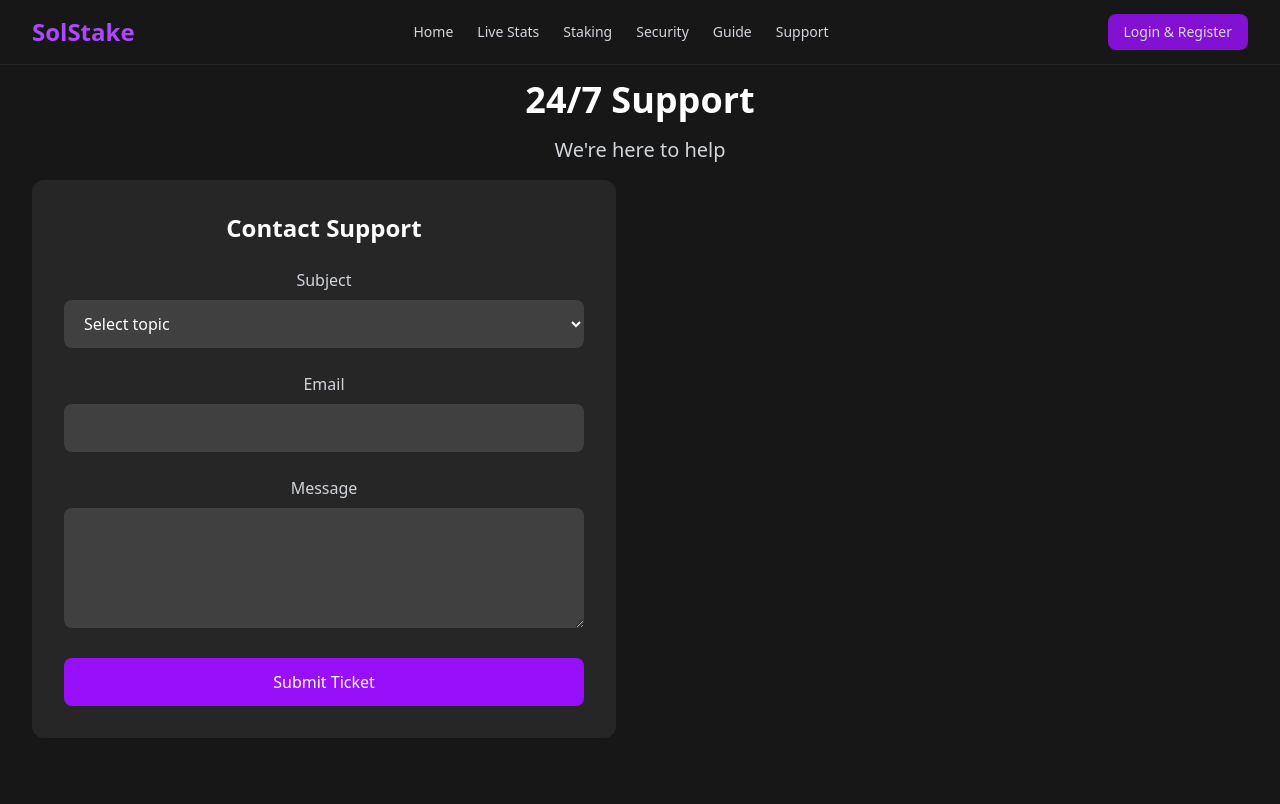
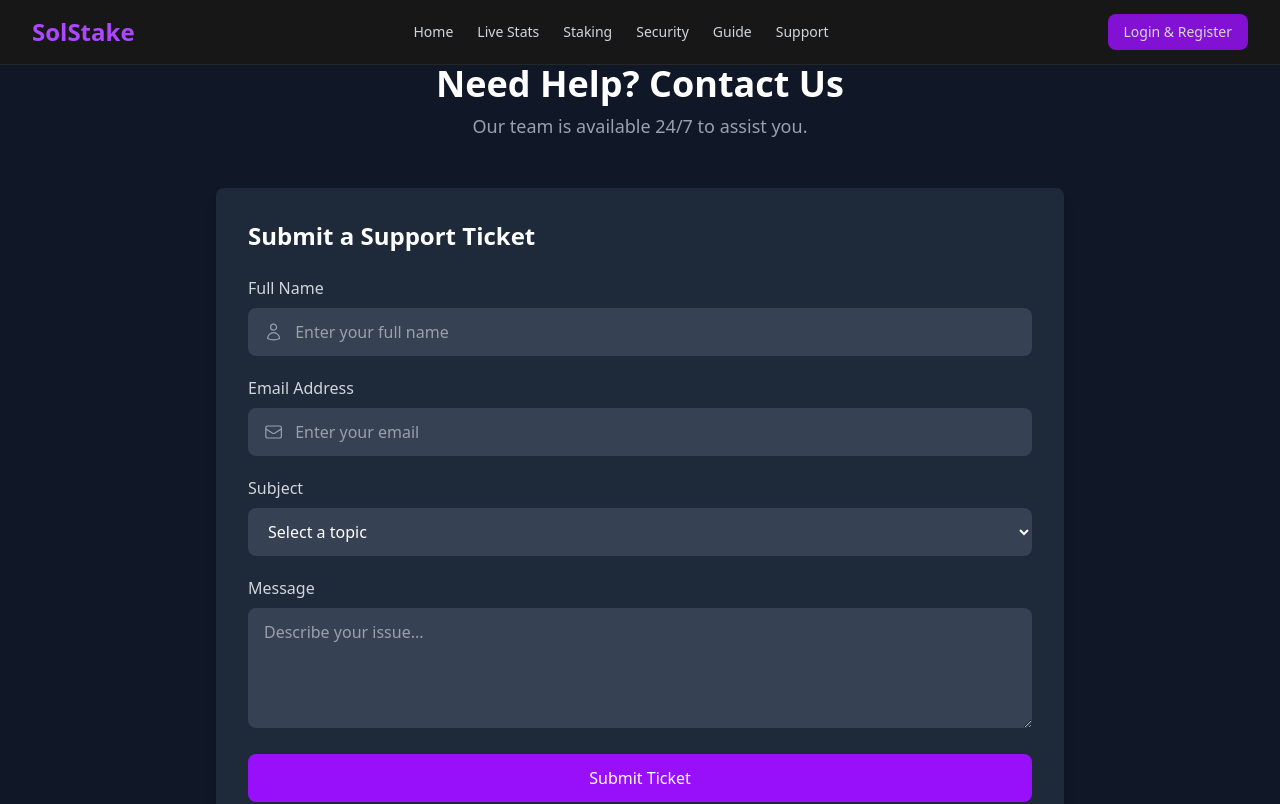
Before and after one commit to Lalitchaudhary01/blockchain, a React (Vite) app in the folder client/: page /support in a window 1280 px wide. Shown: the top 804 px of the page. Built offline with nearby package versions, Linux system fonts and the light colour scheme.

Commit message:
manage state by redux

```diff
--- a/client/src/components/Hero.jsx
+++ b/client/src/components/Hero.jsx
@@ -1,12 +1,14 @@
 import { useState } from "react";
 import { useNavigate } from "react-router-dom";
+import { useSelector } from "react-redux";
+import { toast } from "react-hot-toast";
 
 export default function Hero() {
   const [amount, setAmount] = useState("");
   const [days, setDays] = useState("");
   const [returns, setReturns] = useState(0);
-
-  const navigate = useNavigate(); // Navigation hook
+  const navigate = useNavigate();
+  const user = useSelector((state) => state.user.user);
 
   const calculateReturns = () => {
     const parsedAmount = parseFloat(amount) || 0;
@@ -17,12 +19,20 @@ export default function Hero() {
     setReturns(calculatedReturns.toFixed(2));
   };
 
+  const handleStartStaking = () => {
+    if (user) {
+      navigate("/wallet");
+    } else {
+      toast.error("You need to log in to start staking!");
+      navigate("/auth");
+    }
+  };
+
   return (
     <section id="hero" className="bg-neutral-900 pt-16">
       <div className="max-w-7xl mx-auto px-4 sm:px-6 lg:px-8 min-h-[70vh] flex items-center">
         <div className="grid grid-cols-1 md:grid-cols-2 gap-12 items-center">
           {/* Left Content */}
-
           <div className="space-y-8 animate-fade-in-left">
             <h1 className="text-4xl md:text-6xl font-bold text-white">
               Maximize Your <span className="text-purple-500">Solana</span>{" "}
@@ -35,16 +45,12 @@ export default function Hero() {
             </p>
 
             <div className="flex flex-col sm:flex-row gap-4">
-              {/* Navigate to Solana Wallet */}
               <button
-                onClick={() => navigate("/wallet")}
+                onClick={handleStartStaking}
                 className="bg-purple-600 hover:bg-purple-700 text-white px-8 py-3 rounded-lg text-lg font-medium transition-all duration-300 animate-pulse ml-5"
               >
                 Start Staking
               </button>
-              {/* <button className="border border-purple-500 text-purple-500 hover:bg-purple-500 hover:text-white px-8 py-3 rounded-lg text-lg font-medium transition-all duration-300">
-                Learn More
-              </button> */}
             </div>
 
             <div className="flex gap-8 pt-4">
@@ -112,7 +118,10 @@ export default function Hero() {
                     </p>
                   </div>
 
-                  <button className="w-full bg-purple-600 hover:bg-purple-700 text-white px-6 py-3 rounded-lg font-medium transition-all duration-300">
+                  <button
+                    onClick={handleStartStaking}
+                    className="w-full bg-purple-600 hover:bg-purple-700 text-white px-6 py-3 rounded-lg font-medium transition-all duration-300"
+                  >
                     Connect Wallet to Stake
                   </button>
                 </div>
--- a/client/src/components/Navbar.jsx
+++ b/client/src/components/Navbar.jsx
@@ -76,7 +76,7 @@ const Navbar = () => {
                   className="text-white font-medium bg-purple-700 px-4 py-2 rounded-lg"
                   onClick={toggleDropdown}
                 >
-                  {user.name}
+                  {user.email}
                 </button>
                 {isDropdownOpen && (
                   <div className="absolute right-0 mt-2 w-40 bg-neutral-800 text-white rounded-lg shadow-lg">
--- a/client/src/components/SolanaWallet.jsx
+++ b/client/src/components/SolanaWallet.jsx
@@ -6,19 +6,15 @@ import {
   clusterApiUrl,
 } from "@solana/web3.js";
 
-const SolanaWalletUI = () => {
+const SolanaWallet = () => {
   const [walletAddress, setWalletAddress] = useState(null);
   const [balance, setBalance] = useState(null);
-  const [stakedAmount, setStakedAmount] = useState(0);
-  const [amount, setAmount] = useState("");
+  const [transactions, setTransactions] = useState([]);
+  const [tokenBalances, setTokenBalances] = useState([]);
+
   const connection = new Connection(clusterApiUrl("devnet"), "confirmed");
 
-  useEffect(() => {
-    if (walletAddress) {
-      fetchBalance(walletAddress);
-    }
-  }, [walletAddress]);
-
+  // Connect Phantom Wallet
   const connectWallet = async () => {
     if (window.solana && window.solana.isPhantom) {
       try {
@@ -33,6 +29,7 @@ const SolanaWalletUI = () => {
     }
   };
 
+  // Fetch Wallet Balance
   const fetchBalance = async (pubKey) => {
     try {
       const balanceInLamports = await connection.getBalance(
@@ -44,15 +41,54 @@ const SolanaWalletUI = () => {
     }
   };
 
+  // Fetch Recent Transactions
+  const fetchTransactions = async (pubKey) => {
+    try {
+      const signatureInfo = await connection.getSignaturesForAddress(
+        new PublicKey(pubKey)
+      );
+      setTransactions(signatureInfo.slice(0, 5)); // Get last 5 transactions
+    } catch (error) {
+      console.error("Failed to fetch transactions:", error);
+    }
+  };
+
+  // Fetch Token Balances (SPL Tokens)
+  const fetchTokenAccounts = async (pubKey) => {
+    try {
+      const tokenAccounts = await connection.getParsedTokenAccountsByOwner(
+        new PublicKey(pubKey),
+        {
+          programId: new PublicKey(
+            "TokenkegQfeZyiNwAJbNbGKPFXCWuBvf9Ss623VQ5DA"
+          ),
+        }
+      );
+      setTokenBalances(tokenAccounts.value);
+    } catch (error) {
+      console.error("Failed to fetch token balances:", error);
+    }
+  };
+
+  // Fetch all wallet data on connection
+  useEffect(() => {
+    if (walletAddress) {
+      fetchBalance(walletAddress);
+      fetchTransactions(walletAddress);
+      fetchTokenAccounts(walletAddress);
+    }
+  }, [walletAddress]);
+
   return (
     <div className="min-h-screen flex items-center justify-center bg-gray-100 p-5">
       <div className="bg-white shadow-lg rounded-lg p-8 w-full max-w-2xl">
+        {/* Connect/Disconnect Button */}
         <div className="flex justify-between items-center mb-4">
-          <h2 className="text-xl font-bold">Wallet Balance</h2>
+          <h2 className="text-xl font-bold">Solana Wallet</h2>
           {walletAddress ? (
             <button
               onClick={() => setWalletAddress(null)}
-              className="bg-purple-600 text-white px-4 py-2 rounded"
+              className="bg-red-500 text-white px-4 py-2 rounded"
             >
               Disconnect
             </button>
@@ -61,10 +97,20 @@ const SolanaWalletUI = () => {
               onClick={connectWallet}
               className="bg-purple-600 text-white px-4 py-2 rounded"
             >
-              Connect
+              Connect Wallet
             </button>
           )}
         </div>
+
+        {/* Wallet Address */}
+        {walletAddress && (
+          <div className="p-4 bg-gray-200 rounded mb-4">
+            <p className="text-gray-600">Wallet Address</p>
+            <h3 className="text-md font-bold break-words">{walletAddress}</h3>
+          </div>
+        )}
+
+        {/* Balance Display */}
         <div className="grid grid-cols-2 gap-4 mb-6">
           <div className="p-4 bg-gray-200 rounded">
             <p className="text-gray-600">Available Balance</p>
@@ -72,44 +118,47 @@ const SolanaWalletUI = () => {
               {walletAddress ? `${balance} SOL` : "-"}
             </h3>
           </div>
-          <div className="p-4 bg-gray-200 rounded">
-            <p className="text-gray-600">Staked Amount</p>
-            <h3 className="text-2xl font-bold">
-              {walletAddress ? `${stakedAmount} SOL` : "-"}
-            </h3>
-          </div>
         </div>
-        <div className="grid grid-cols-2 gap-4">
-          <div className="p-4 bg-gray-200 rounded">
-            <h3 className="font-bold mb-2">Deposit Funds</h3>
-            <input
-              type="number"
-              className="w-full p-2 mb-2 border rounded"
-              placeholder="Enter SOL amount"
-              value={amount}
-              onChange={(e) => setAmount(e.target.value)}
-            />
-            <button className="w-full bg-purple-600 text-white p-2 rounded">
-              Deposit
-            </button>
-          </div>
-          <div className="p-4 bg-gray-200 rounded">
-            <h3 className="font-bold mb-2">Withdraw Funds</h3>
-            <input
-              type="number"
-              className="w-full p-2 mb-2 border rounded"
-              placeholder="Enter SOL amount"
-              value={amount}
-              onChange={(e) => setAmount(e.target.value)}
-            />
-            <button className="w-full bg-purple-600 text-white p-2 rounded">
-              Withdraw
-            </button>
-          </div>
+
+        {/* Recent Transactions */}
+        <div className="p-4 bg-gray-200 rounded mb-4">
+          <h3 className="font-bold mb-2">Recent Transactions</h3>
+          {transactions.length > 0 ? (
+            transactions.map((tx, index) => (
+              <p key={index} className="text-sm">
+                {tx.signature.slice(0, 20)}...{" "}
+                <a
+                  href={`https://explorer.solana.com/tx/${tx.signature}?cluster=devnet`}
+                  target="_blank"
+                  rel="noopener noreferrer"
+                  className="text-blue-500"
+                >
+                  View
+                </a>
+              </p>
+            ))
+          ) : (
+            <p>No transactions found</p>
+          )}
+        </div>
+
+        {/* Token Balances */}
+        <div className="p-4 bg-gray-200 rounded">
+          <h3 className="font-bold mb-2">SPL Tokens</h3>
+          {tokenBalances.length > 0 ? (
+            tokenBalances.map((token, index) => (
+              <p key={index} className="text-sm">
+                {token.account.data.parsed.info.mint} -{" "}
+                {token.account.data.parsed.info.tokenAmount.uiAmount} Tokens
+              </p>
+            ))
+          ) : (
+            <p>No tokens found</p>
+          )}
         </div>
       </div>
     </div>
   );
 };
 
-export default SolanaWalletUI;
+export default SolanaWallet;
--- a/client/src/components/SupportSection.jsx
+++ b/client/src/components/SupportSection.jsx
@@ -1,74 +1,169 @@
+import { useState } from "react";
 import {
   ChatBubbleOvalLeftIcon,
   EnvelopeIcon,
+  UserIcon,
 } from "@heroicons/react/24/outline";
 
 export default function SupportSection() {
-  const supportOptions = [
-    {
-      icon: ChatBubbleOvalLeftIcon,
-      title: "Live Chat",
-      description: "Available 24/7",
-      action: "Start Chat",
+  const [formData, setFormData] = useState({
+    name: "",
+    email: "",
+    subject: "",
+    message: "",
+  });
+
+  const [loading, setLoading] = useState(false);
+  const [responseMessage, setResponseMessage] = useState(null);
+
+  const handleChange = (e) => {
+    setFormData({ ...formData, [e.target.name]: e.target.value });
+  };
+
+  const handleSubmit = async (e) => {
+    e.preventDefault();
+    setLoading(true);
+    setResponseMessage(null);
+
+    try {
+      const response = await fetch("http://localhost:5000/api/support", {
+        method: "POST",
+        headers: {
+          "Content-Type": "application/json",
         },
-    {
-      icon: EnvelopeIcon,
-      title: "Email Support",
-      description: "support@solstake.com",
-      action: "Send Email",
-    },
-  ];
+        body: JSON.stringify(formData),
+      });
 
-  const knowledgeBase = [
-    { title: "Getting Started Guide", description: "Learn SOL staking basics" },
-    { title: "Security Best Practices", description: "Keep assets safe" },
-    { title: "Rewards FAQ", description: "Understand earnings" },
-  ];
+      const data = await response.json();
+
+      if (response.ok) {
+        setResponseMessage({
+          type: "success",
+          text: "✅ Support request submitted successfully!",
+        });
+        setFormData({ name: "", email: "", subject: "", message: "" }); // Reset form
+      } else {
+        setResponseMessage({
+          type: "error",
+          text: `❌ Error: ${data.message}`,
+        });
+      }
+    } catch (error) {
+      setResponseMessage({
+        type: "error",
+        text: "❌ Server error. Please try again later.",
+      });
+    } finally {
+      setLoading(false);
+    }
+  };
 
   return (
-    <section id="supportSection" className="py-20 bg-neutral-900">
-      <div className="max-w-7xl mx-auto px-4 sm:px-6 lg:px-8">
-        <div className="text-center mb-16">
-          <h2 className="text-4xl font-bold text-white mb-4">24/7 Support</h2>
-          <p className="text-gray-300 text-xl mb-4">We're here to help</p>
-          <div className="grid grid-cols-1 lg:grid-cols-2 gap-12  ">
-            <div className="bg-neutral-800 rounded-xl p-8">
-              <h3 className="text-2xl font-bold text-white mb-6">
-                Contact Support
+    <section id="supportSection" className="py-16 bg-gray-900 text-white">
+      <div className="max-w-4xl mx-auto px-6">
+        <div className="text-center mb-12">
+          <h2 className="text-4xl font-bold">Need Help? Contact Us</h2>
+          <p className="text-gray-400 text-lg mt-2">
+            Our team is available 24/7 to assist you.
+          </p>
+        </div>
+
+        <div className="bg-gray-800 p-8 rounded-lg shadow-lg">
+          <h3 className="text-2xl font-semibold mb-6">
+            Submit a Support Ticket
           </h3>
-              <form className="space-y-6">
+          <form onSubmit={handleSubmit} className="space-y-5">
+            {/* Name */}
+            <div>
+              <label className="block text-gray-300 mb-2">Full Name</label>
+              <div className="flex items-center bg-gray-700 rounded-lg px-4 py-3">
+                <UserIcon className="w-5 h-5 text-gray-400 mr-3" />
+                <input
+                  type="text"
+                  name="name"
+                  value={formData.name}
+                  onChange={handleChange}
+                  required
+                  className="w-full bg-transparent text-white outline-none"
+                  placeholder="Enter your full name"
+                />
+              </div>
+            </div>
+
+            {/* Email */}
+            <div>
+              <label className="block text-gray-300 mb-2">Email Address</label>
+              <div className="flex items-center bg-gray-700 rounded-lg px-4 py-3">
+                <EnvelopeIcon className="w-5 h-5 text-gray-400 mr-3" />
+                <input
+                  type="email"
+                  name="email"
+                  value={formData.email}
+                  onChange={handleChange}
+                  required
+                  className="w-full bg-transparent text-white outline-none"
+                  placeholder="Enter your email"
+                />
+              </div>
+            </div>
+
+            {/* Subject */}
             <div>
               <label className="block text-gray-300 mb-2">Subject</label>
-                  <select className="w-full bg-neutral-700 text-white rounded-lg px-4 py-3 focus:ring-2 focus:ring-purple-500">
-                    <option value="">Select topic</option>
+              <select
+                name="subject"
+                value={formData.subject}
+                onChange={handleChange}
+                required
+                className="w-full bg-gray-700 text-white rounded-lg px-4 py-3 focus:ring-2 focus:ring-purple-500"
+              >
+                <option value="">Select a topic</option>
+                <option>Login Issue</option>
                 <option>Deposit Issue</option>
                 <option>Withdrawal Issue</option>
                 <option>Rewards Issue</option>
+                <option>Other</option>
               </select>
             </div>
-                <div>
-                  <label className="block text-gray-300 mb-2">Email</label>
-                  <input
-                    type="email"
-                    className="w-full bg-neutral-700 text-white rounded-lg px-4 py-3 focus:ring-2 focus:ring-purple-500"
-                  />
-                </div>
+
+            {/* Message */}
             <div>
               <label className="block text-gray-300 mb-2">Message</label>
               <textarea
+                name="message"
                 rows="4"
-                    className="w-full bg-neutral-700 text-white rounded-lg px-4 py-3 focus:ring-2 focus:ring-purple-500"
+                value={formData.message}
+                onChange={handleChange}
+                required
+                className="w-full bg-gray-700 text-white rounded-lg px-4 py-3 focus:ring-2 focus:ring-purple-500"
+                placeholder="Describe your issue..."
               />
             </div>
+
+            {/* Submit Button */}
             <button
               type="submit"
-                  className="w-full bg-purple-600 hover:bg-purple-700 text-white px-6 py-3 rounded-lg font-medium transition-colors"
+              className={`w-full bg-purple-600 hover:bg-purple-700 text-white px-6 py-3 rounded-lg font-medium transition-colors ${
+                loading ? "opacity-50 cursor-not-allowed" : ""
+              }`}
+              disabled={loading}
             >
-                  Submit Ticket
+              {loading ? "Submitting..." : "Submit Ticket"}
             </button>
           </form>
-            </div>
-          </div>
+
+          {/* Response Message */}
+          {responseMessage && (
+            <p
+              className={`text-center mt-4 text-lg font-semibold ${
+                responseMessage.type === "success"
+                  ? "text-green-400"
+                  : "text-red-400"
+              }`}
+            >
+              {responseMessage.text}
+            </p>
+          )}
         </div>
       </div>
     </section>
```
Also changed, not shown: 2 other files (tests, documents, lock files or other folders). Lines whose indentation alone changed are shown as unchanged.
